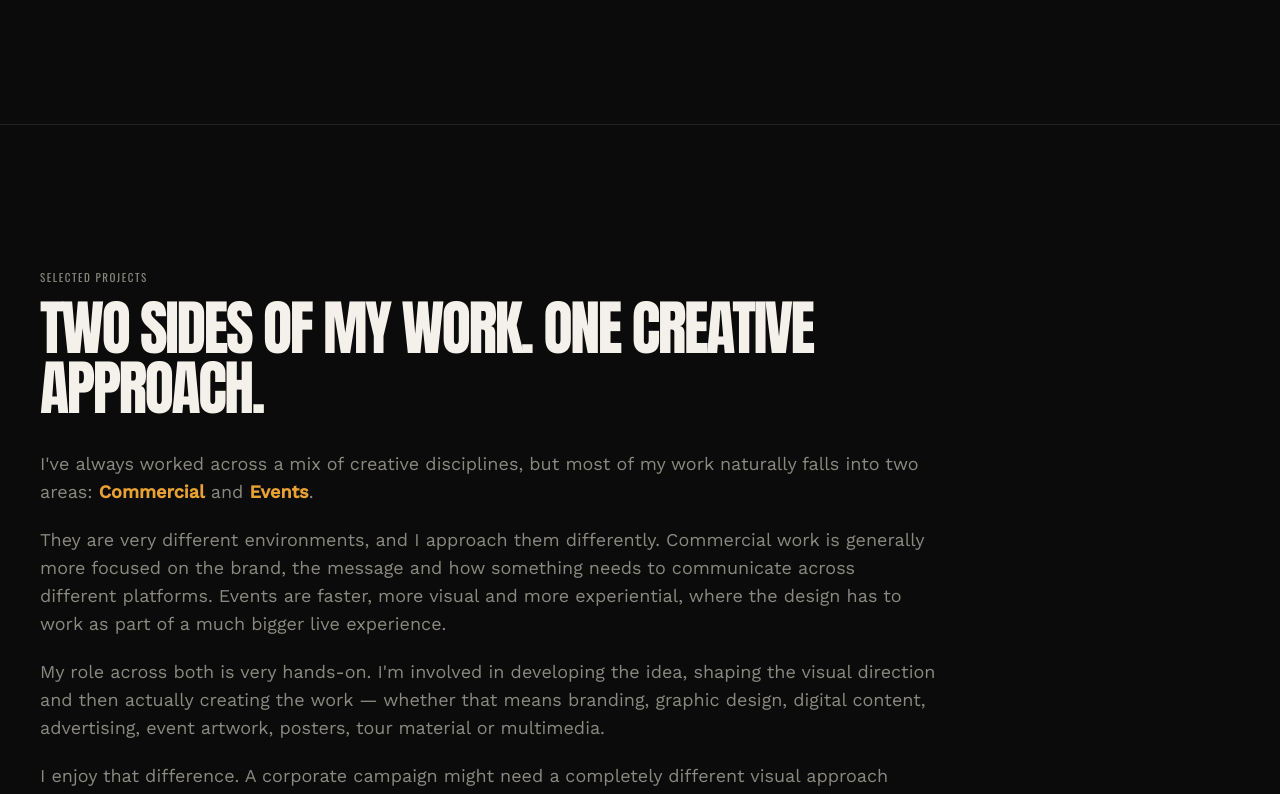
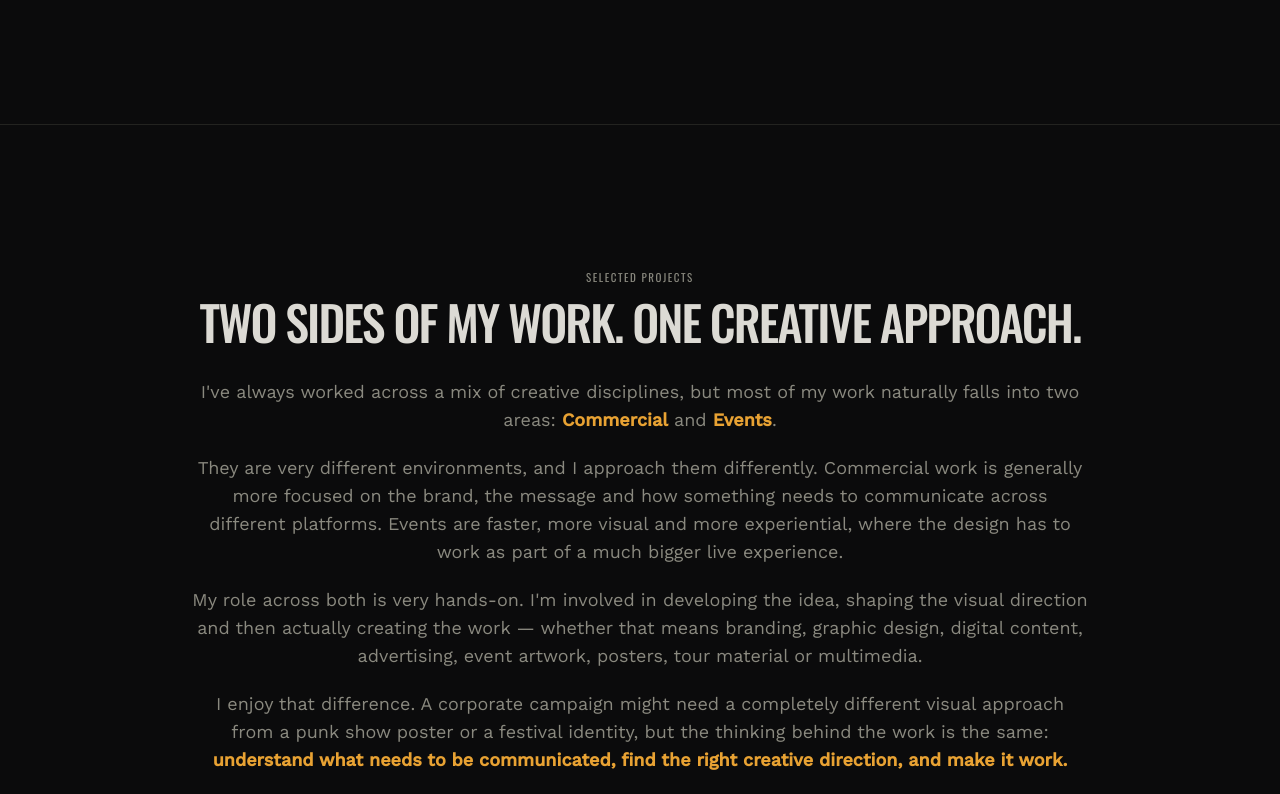
Before and after one commit to Jadd-Hard/jadd-hard-portfolio, a Next.js app: page / in a window 1280 px wide. Shown: the part 2842-3636 px from the top of the page. Built offline with nearby package versions, Linux system fonts and the light colour scheme.

Commit message:
aligment

```diff
--- a/app/page.tsx
+++ b/app/page.tsx
@@ -75,11 +75,11 @@ export default function HomePage() {
       </ScrollReveal>
 
       {/* SELECTED PROJECTS */}
-      <ScrollReveal id="selected-projects" className="container-page border-t border-line py-28 md:py-36">
-        <div className="mb-16 flex items-end justify-between">
+      <ScrollReveal id="selected-projects" className="container-page border-t border-line py-28 text-center md:py-36">
+        <div className="mb-16 flex flex-col items-center justify-center">
           <div className="max-w-4xl">
             <p className="eyebrow mb-3">Selected Projects</p>
-            <h2 className="font-display text-4xl uppercase leading-none tracking-tightest md:text-6xl">
+            <h2 className="font-accent text-3xl font-medium uppercase leading-[0.95] tracking-tightest text-paper/90 md:text-5xl">
               Two sides of my work. One creative approach.
             </h2>
             <div className="mt-8 space-y-5 text-base leading-relaxed text-graphite md:text-lg">
```
